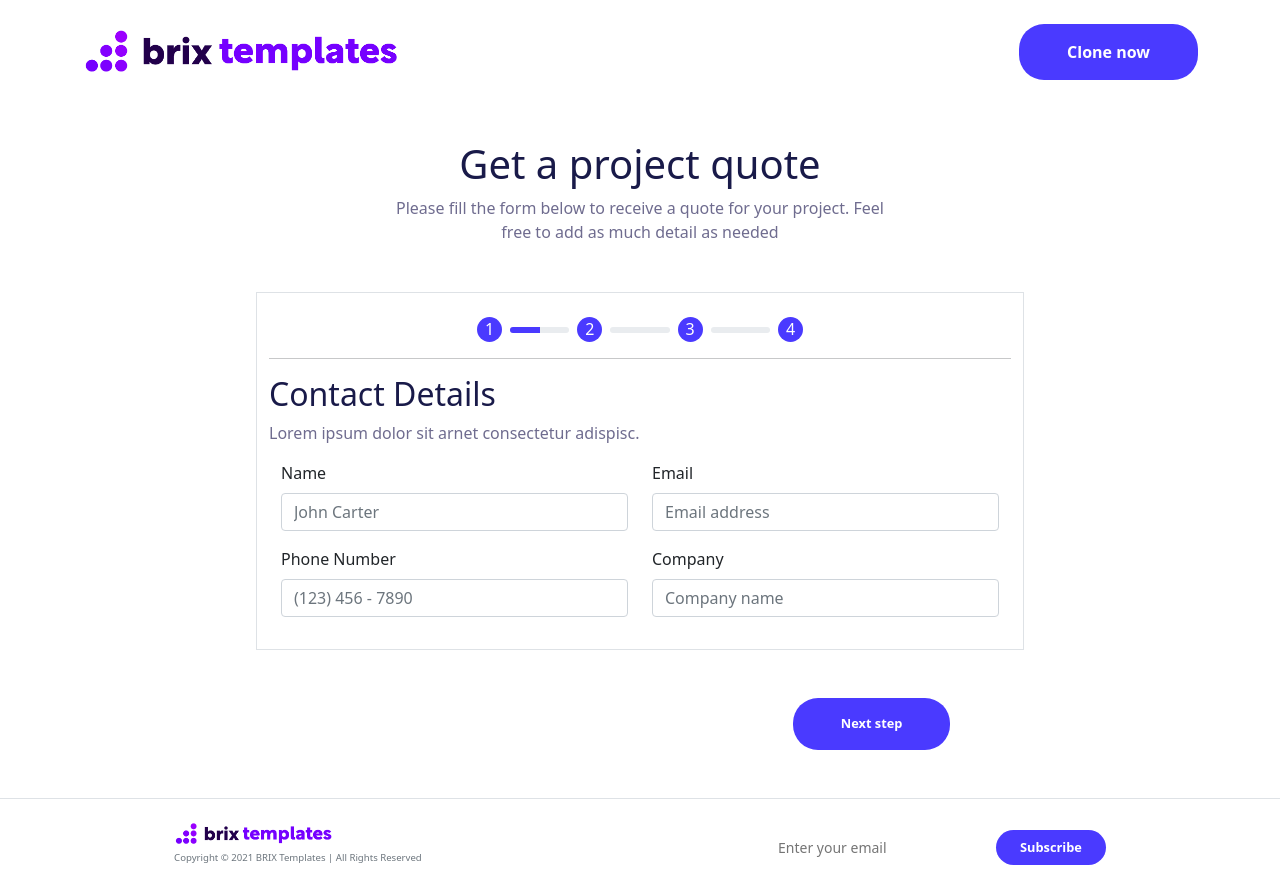
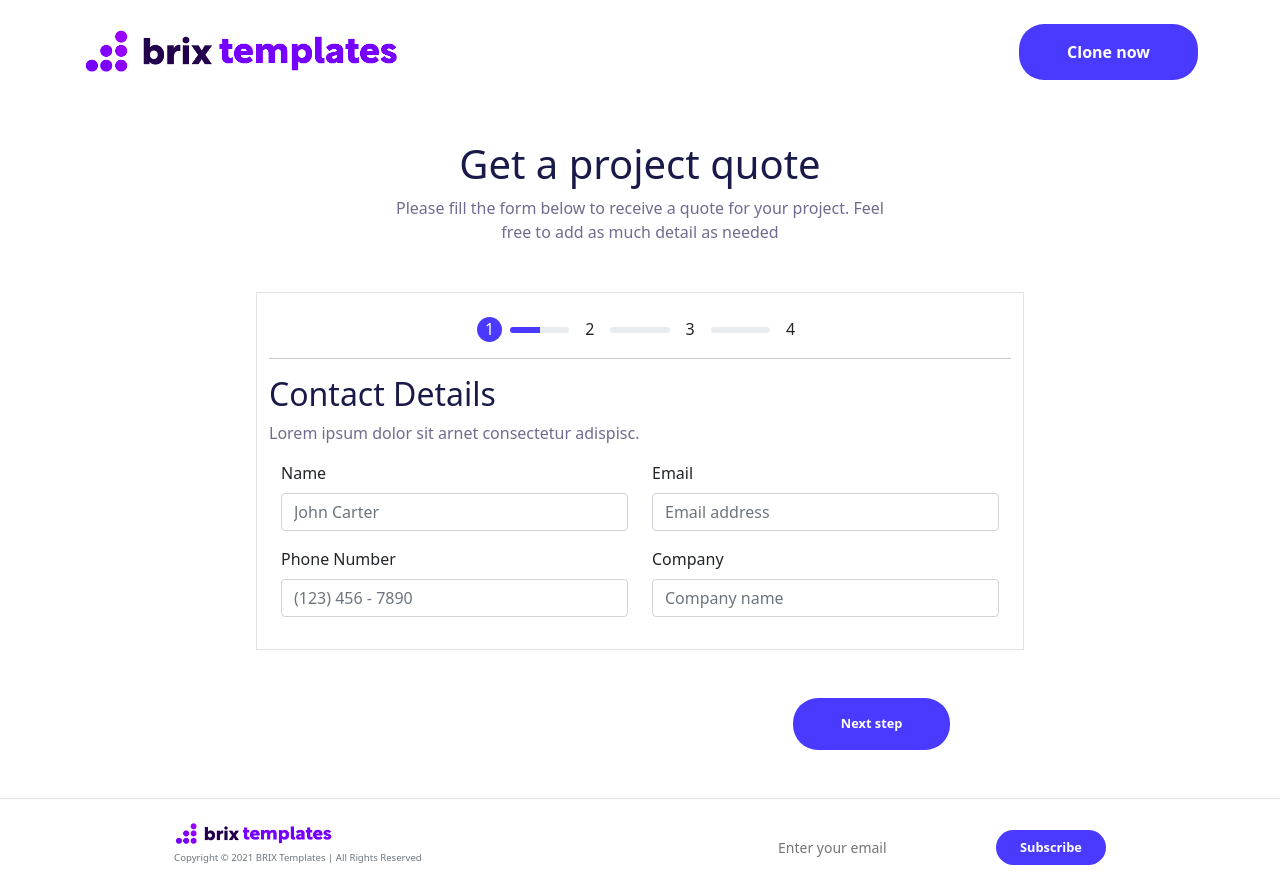
Before and after one commit to mike2611/prueba-tecnica, a React (Create React App) app: page / in a window 1280 px wide. Built offline with nearby package versions, Linux system fonts and the light colour scheme.

Commit message:
Add styles

```diff
--- a/src/Progress.js
+++ b/src/Progress.js
@@ -15,20 +15,20 @@ const Progress = ({ first, second, third }) => {
 
   return (
     <div className="d-flex align-items-center justify-content-center">
-      <div className="purple progress-nums">
-        <p className="text-white mx-4">1</p>
+      <div className={(progFirst > 0 ? 'text-white purple progress-nums' : 'text-secondary progress-nums')}>
+        <p className="mx-4">1</p>
       </div>
       <ProgressBar variant="primary" now={progFirst} className="progress mx-2" />
-      <div className="purple progress-nums">
-        <p className="text-white mx-4">2</p>
+      <div className={(progSecond > 0 ? 'text-white purple progress-nums' : 'text-secondary progress-nums')}>
+        <p className="mx-4">2</p>
       </div>
       <ProgressBar variant="primary" now={progSecond} className="progress mx-2" />
-      <div className="purple progress-nums">
-        <p className="text-white mx-4">3</p>
+      <div className={(progThird > 0 ? 'text-white purple progress-nums' : 'text-secondary progress-nums')}>
+        <p className="mx-4">3</p>
       </div>
       <ProgressBar variant="primary" now={progThird} className="progress mx-2" />
-      <div className="purple progress-nums">
-        <p className="text-white mx-4">4</p>
+      <div className={(progThird > 50 ? 'text-white purple progress-nums' : 'text-secondary progress-nums')}>
+        <p className="mx-4">4</p>
       </div>
     </div>
   );
```
